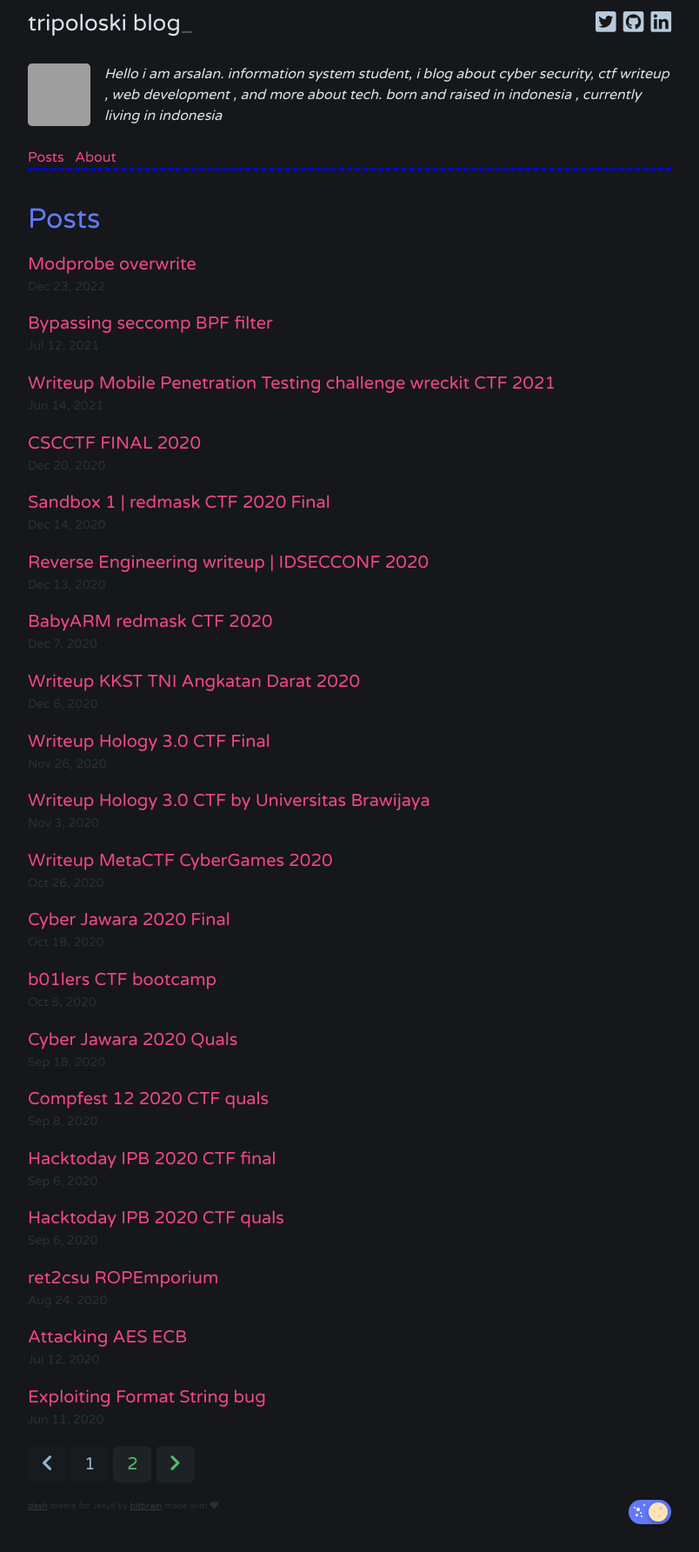
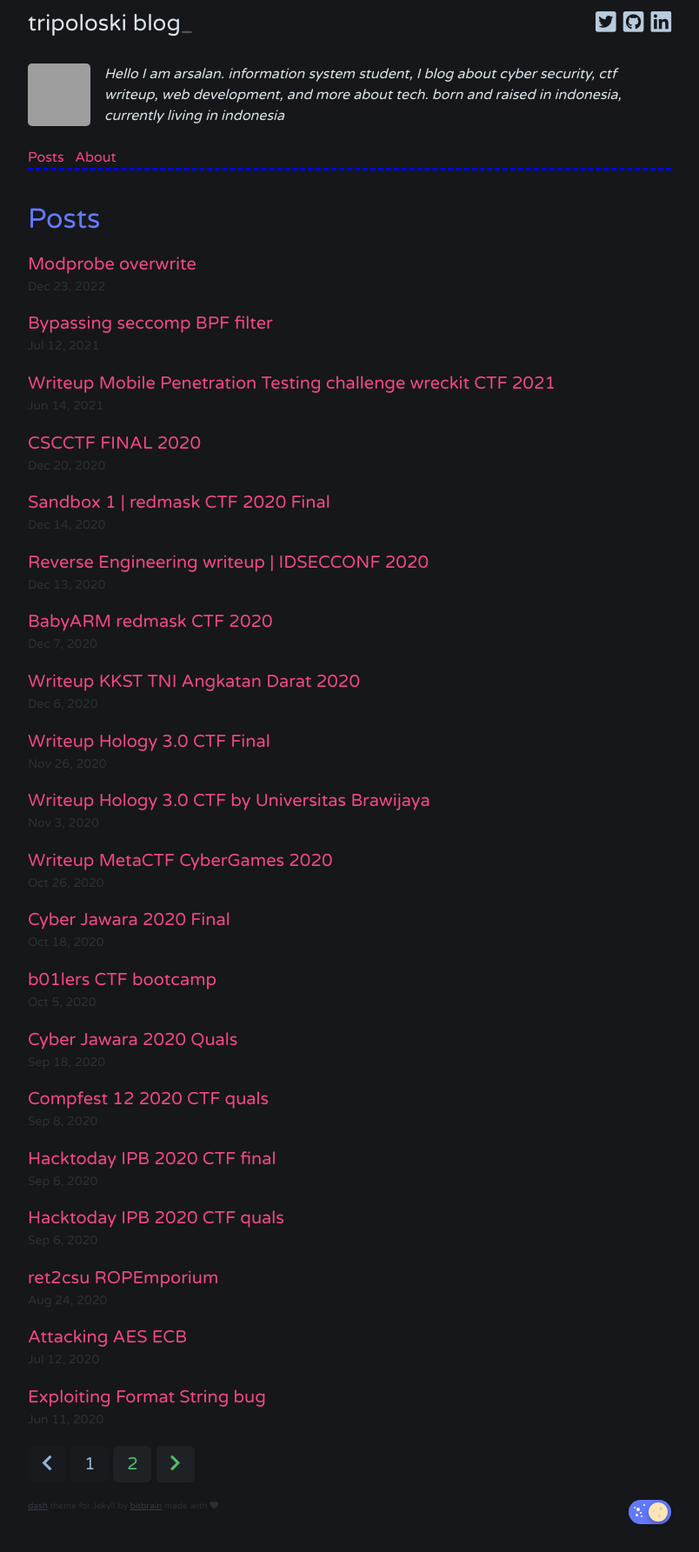
Before and after one commit to tripoloski1337/tripoloski1337.github.io, a Jekyll site: the page built from index.html, in a window 1280 px wide. Shown: the whole page at 87% size, without its empty margins (238-1042 px from the left). Built offline with Jekyll 4.4.1, drawn with Linux system fonts in a browser that asks for light colours; the list of posts is cut into pages by our own code; grey boxes are pictures that could not be loaded.

```diff
--- a/_config.yml
+++ b/_config.yml
@@ -2,9 +2,9 @@ title: tripoloski blog
 author: arsalan
 email: arsalan.dp@gmail.com
 description: > # this means to ignore newlines until "show_exerpts:"
-    Hello i am arsalan. information system student, i blog about cyber security,
-    ctf writeup , web development , and more about tech. born and raised in
-    indonesia , currently living in indonesia
+    Hello I am arsalan. information system student, I blog about cyber security,
+    ctf writeup, web development, and more about tech. born and raised in
+    indonesia, currently living in indonesia
 show_excerpts: false # set to true to show excerpts on the homepage
 
 paginate: 20
@@ -36,7 +36,8 @@ dash:
       color: yellow
 
 # Build settings
-theme: jekyll-dash
+# theme: jekyll-dash
+remote_theme: bitbrain/jekyll-dash@main
 
 plugins:
  - jekyll-feed
```
